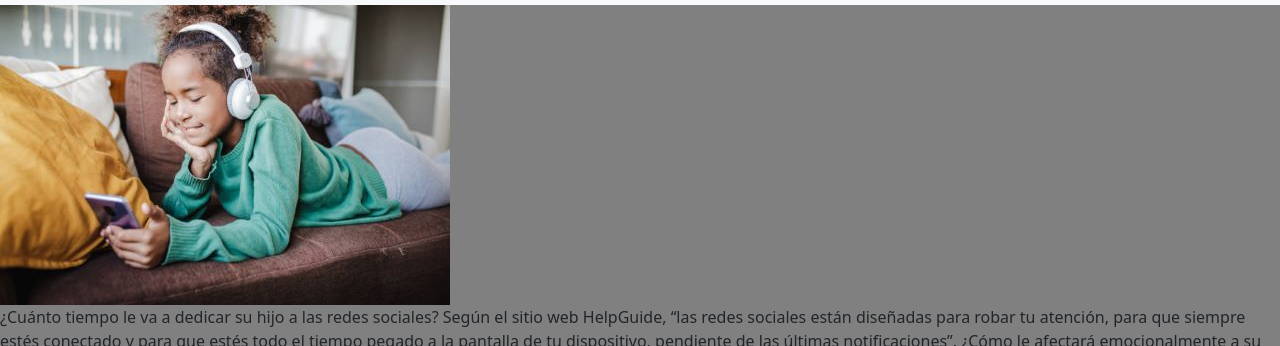
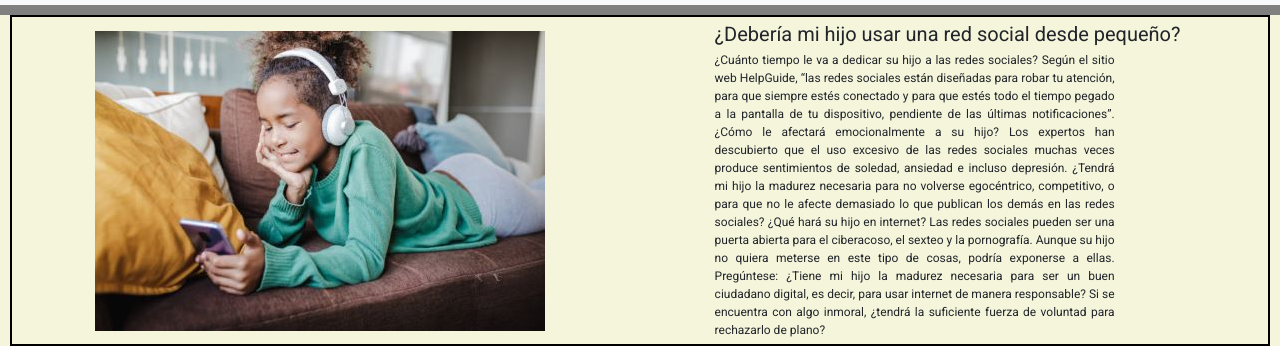
Before and after one commit to 3076javierpineda/Revista_Panem-Circen, a website: page hogar.html in a window 1280 px wide. Shown: the part 132-478 px from the top of the page. Drawn offline with nearby package versions, Linux system fonts and the light colour scheme.

Commit message:
agregue html y estilo a hogar

```diff
--- a/hogar.html
+++ b/hogar.html
@@ -56,9 +56,11 @@
                 </div>
             </nav>
         </section>
-        <section class="section2">
-           <div>
+        <section class="section2h">
+           <div class="section2ha">
             <img src="./img/niña y celnuevo-612x612.jpg" alt="niña y celular">
+            <div  class="section2ha-ph">
+                <h1>¿Debería mi hijo usar una red social desde pequeño?</h1>
                 <p>¿Cuánto tiempo le va a dedicar su hijo a las redes sociales?
                    Según el sitio web HelpGuide, “las redes sociales están diseñadas para robar tu atención,
                    para que siempre estés conectado y para que estés todo el tiempo pegado a la pantalla de
@@ -74,6 +76,7 @@
                    Pregúntese: ¿Tiene mi hijo la madurez necesaria para ser un buen ciudadano digital, es decir,
                    para usar internet de manera responsable? Si se encuentra con algo inmoral, ¿tendrá la suficiente
                    fuerza de voluntad para rechazarlo de plano?</p>
+            </div>
           </div>
            <div>
 
--- a/scss/secciones/_hogar.scss
+++ b/scss/secciones/_hogar.scss
@@ -0,0 +1,25 @@
+.section2h{
+    background-color: beige;
+}
+
+.section2ha{
+    display: flex;
+    margin: 10px;
+    justify-content: space-around;
+    border: solid 2px black;
+    align-items: center;
+    p{
+        @extend %estilosParrafohogar;
+        margin: 5px;
+    }
+    h1{
+        font-size: 20px;
+        font-family: $Roboto;
+        margin: 5px;
+        text-align: center;
+    }
+
+    .section2ha-ph{
+        justify-content: center;
+    }
+}
--- a/scss/variables/_extend.scss
+++ b/scss/variables/_extend.scss
@@ -3,6 +3,13 @@
     font-family: $Roboto;
     font-size: 25px;
     color: white;
+}
+
+%estilosParrafohogar{
+    text-align: justify;
+    font-family: $Roboto;
+    font-size: 12px;
+    width: 400px;
 }
 
 %estilosTitulo{
```
Also changed, not shown: css/style.css, 1 other file. Lines whose indentation alone changed are shown as unchanged.
